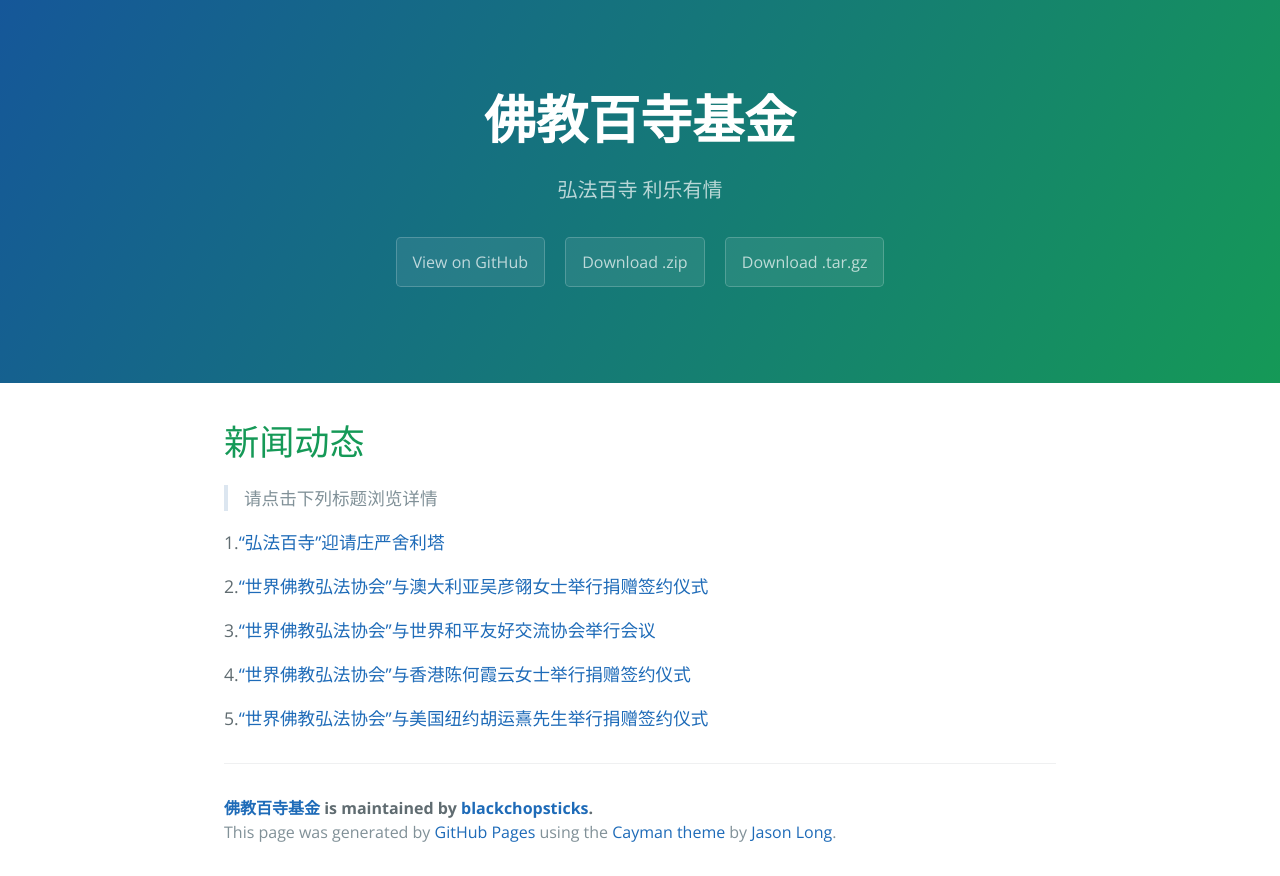
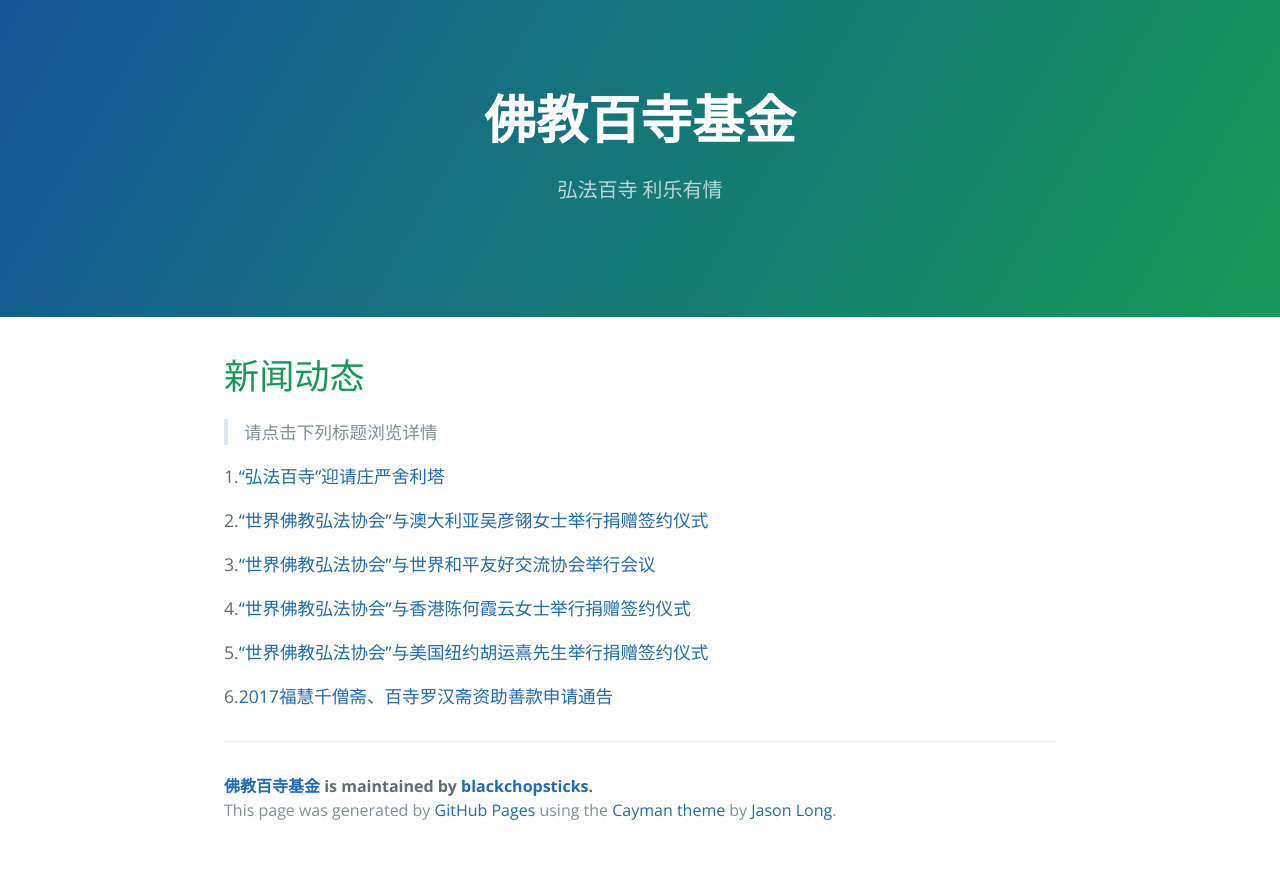
Before and after one commit to blackchopsticks/baisijijin, a plain HTML site: page index.html in a window 1280 px wide. After the commit the page ends 854 px from the top, so only its background shows below. Drawn offline with nearby package versions, Linux system fonts and the light colour scheme.

Commit message:
Update index.html

```diff
--- a/index.html
+++ b/index.html
@@ -13,11 +13,7 @@
     <section class="page-header">
       <h1 class="project-name">佛教百寺基金</h1>
       <h2 class="project-tagline">弘法百寺 利乐有情</h2>
-      <a href="https://github.com/blackchopsticks/baisijijin" class="btn">View on GitHub</a>
-      <a href="https://github.com/blackchopsticks/baisijijin/zipball/master" class="btn">Download .zip</a>
-      <a href="https://github.com/blackchopsticks/baisijijin/tarball/master" class="btn">Download .tar.gz</a>
     </section>
-
     <section class="main-content">
       <h1>
 <a id="新闻动态" class="anchor" href="#%E6%96%B0%E9%97%BB%E5%8A%A8%E6%80%81" aria-hidden="true"><span aria-hidden="true" class="octicon octicon-link"></span></a>新闻动态</h1>
@@ -35,6 +31,8 @@
 <p>4.<a href="https://mp.weixin.qq.com/s?__biz=MzIxMjE4MDAyNA==&amp;mid=2247483771&amp;idx=1&amp;sn=129445c31055a0bf113537ecccea4432&amp;mpshare=1&amp;scene=1&amp;srcid=10269LI6cmA5HGRCPLB8N7Jo&amp;pass_ticket=t6X%2FwpvUytxlQzdVeKaIWkG5mHmz7ulOxR7cVlwM96i9zrqwalqviasPO91GoQ4t#rd">“世界佛教弘法协会”与香港陈何霞云女士举行捐赠签约仪式</a></p>
 
 <p>5.<a href="https://mp.weixin.qq.com/s?__biz=MzIxMjE4MDAyNA==&amp;mid=2247483759&amp;idx=1&amp;sn=a500e8d961a0df957f42d1a66c33254b&amp;mpshare=1&amp;scene=1&amp;srcid=10260LLL5R0XhPxewlCxDn1P&amp;pass_ticket=t6X%2FwpvUytxlQzdVeKaIWkG5mHmz7ulOxR7cVlwM96i9zrqwalqviasPO91GoQ4t#rd">“世界佛教弘法协会”与美国纽约胡运熹先生举行捐赠签约仪式</a></p>
+<p>6.<a href="https://mp.weixin.qq.com/s?__biz=MzIxMjE4MDAyNA==&mid=2247483911&idx=1&sn=06c39ff351db1e0e6a9110b18a92e5f5&chksm=974b4f50a03cc646cd20d76e79a75310931fb4409b603e43d8ab2f7341010eb1494aa8e0c04c&mpshare=1&scene=1&srcid=11118wYaDS2Qq39bpuujJhEn&pass_ticket=tT14vUnmCZTegyU9LSHIcmVVVty%2FiO%2Feo9TdhdNrXprVTdMw7wTsmhX0PHMPKUFY#rd">2017福慧千僧斋、百寺罗汉斋资助善款申请通告</a></p>
+
 
       <footer class="site-footer">
         <span class="site-footer-owner"><a href="https://github.com/blackchopsticks/baisijijin">佛教百寺基金</a> is maintained by <a href="https://github.com/blackchopsticks">blackchopsticks</a>.</span>
```
